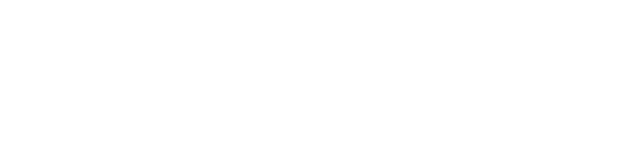
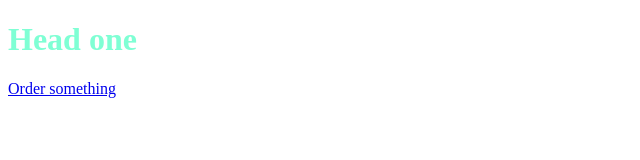
Before and after one commit to NataliiaBenko/creative, a plain HTML site: page index.html in a window 1280 px wide. Shown: the whole page, without its empty margins (0-640 px from the left). Drawn offline with Linux system fonts and the light colour scheme.

Commit message:
files were updated

```diff
--- a/css/style.css
+++ b/css/style.css
@@ -0,0 +1,7 @@
+h1{
+    color: aquamarine;
+}
+.first{
+    max-width: 1188px;
+    margin: auto;
+}
--- a/index.html
+++ b/index.html
@@ -6,8 +6,12 @@
           content="width=device-width, user-scalable=no, initial-scale=1.0, maximum-scale=1.0, minimum-scale=1.0">
     <meta http-equiv="X-UA-Compatible" content="ie=edge">
     <title>Document</title>
+    <link rel="stylesheet" href="css/style.css">
 </head>
 <body>
-
+<h1>Head one</h1>
+<dv class="first">
+    <a href="#">Order something</a>
+</dv>
 </body>
 </html>
```
